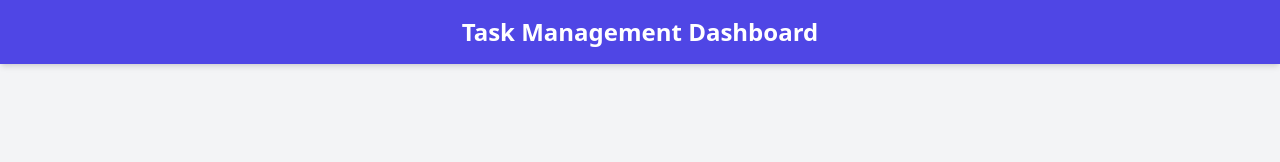
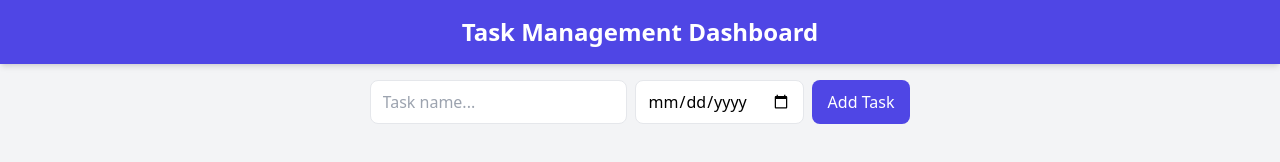
Before and after one commit to Boldecca/Task_Management_Board, a plain HTML site: page index.html in a window 1280 px wide. Drawn offline with nearby package versions, Linux system fonts and the light colour scheme.

Commit message:
task form created

```diff
--- a/index.html
+++ b/index.html
@@ -11,3 +11,12 @@
 <header class="bg-indigo-600 text-white p-4 shadow-md">
 <h1 class="text-2xl font-bold text-center">Task Management Dashboard</h1>
 </header>
+
+<!-- Main Content -->
+<main class="flex-1 max-w-3xl mx-auto p-4">
+<!-- Task Form -->
+<form id="taskForm" class="flex flex-col sm:flex-row gap-2 mb-6">
+<input id="taskName" type="text" placeholder="Task name..." class="flex-1 px-3 py-2 border rounded-lg focus:ring-2 focus:ring-indigo-400" required />
+<input id="taskDate" type="date" class="px-3 py-2 border rounded-lg focus:ring-2 focus:ring-indigo-400" required />
+<button type="submit" class="bg-indigo-600 text-white px-4 py-2 rounded-lg hover:bg-indigo-700">Add Task</button>
+</form>
```
